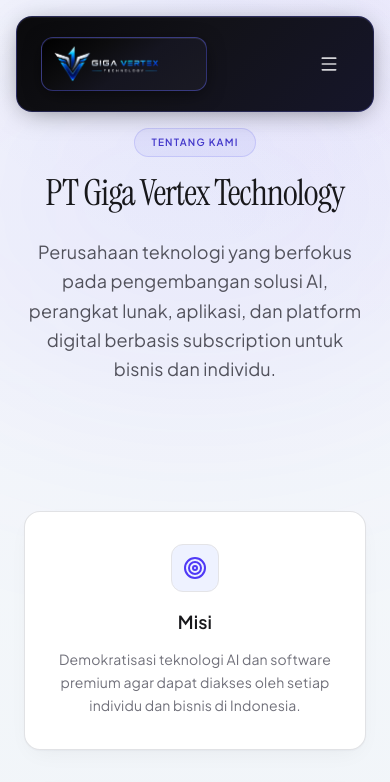
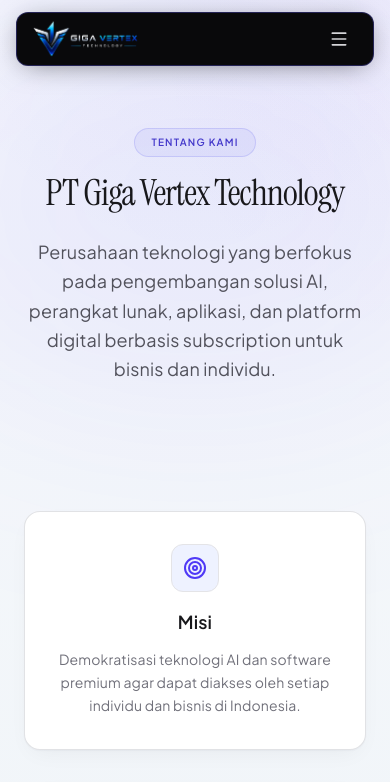
Before and after one commit to gigagroup/gigavertex-company-profile-fe, a Next.js app: page /about in a window 390 px wide. Shown: the top 782 px of the page. Built offline with nearby package versions, Linux system fonts and the light colour scheme.

Commit message:
Refactor Navbar and global styles; remove unused CSS for navbar and logo; enhance Navbar responsiveness and scrolling behavior; add ID to Hero section for better navigation.

```diff
--- a/src/app/globals.css
+++ b/src/app/globals.css
@@ -48,34 +48,6 @@
   box-shadow: 0 4px 24px -4px rgba(15, 23, 42, 0.08);
 }
 
-.navbar-dark {
-  background: linear-gradient(
-    135deg,
-    #0a0a0c 0%,
-    #121218 45%,
-    #16162a 100%
-  );
-  backdrop-filter: blur(16px);
-  -webkit-backdrop-filter: blur(16px);
-  border: 1px solid rgba(99, 102, 241, 0.28);
-  box-shadow:
-    0 4px 28px -8px rgba(0, 0, 0, 0.55),
-    inset 0 1px 0 rgba(255, 255, 255, 0.05);
-}
-
-.navbar-dark-overlay {
-  background: linear-gradient(
-    135deg,
-    rgba(0, 0, 0, 0.82) 0%,
-    rgba(12, 12, 18, 0.78) 50%,
-    rgba(18, 18, 30, 0.8) 100%
-  );
-  backdrop-filter: blur(14px);
-  -webkit-backdrop-filter: blur(14px);
-  border: 1px solid rgba(129, 140, 248, 0.22);
-  box-shadow: 0 4px 24px -8px rgba(0, 0, 0, 0.5);
-}
-
 .glass-card {
   background: var(--surface);
   border: 1px solid var(--border-default);
@@ -104,22 +76,6 @@
   color: rgba(255, 255, 255, 0.9);
   letter-spacing: 0.12em;
   backdrop-filter: blur(8px);
-}
-
-/* Logo — gradasi hitam di belakang logo (warna logo tidak diubah) */
-.logo-wrap {
-  background: linear-gradient(
-    145deg,
-    #000000 0%,
-    #0c0c0e 30%,
-    #151520 55%,
-    #1a1a24 100%
-  );
-  border: 1px solid rgba(99, 102, 241, 0.45);
-  box-shadow:
-    0 4px 20px -4px rgba(0, 0, 0, 0.65),
-    inset 0 1px 0 rgba(255, 255, 255, 0.08);
-  isolation: isolate;
 }
 
 .text-gradient-brand {
--- a/src/components/layout/Navbar.tsx
+++ b/src/components/layout/Navbar.tsx
@@ -10,39 +10,54 @@
 import { cn } from "@/lib/utils";
 
 const linkClass =
-  "rounded-lg px-4 py-2 text-[13px] font-medium tracking-wide text-zinc-300 transition-colors hover:bg-white/10 hover:text-white";
+  "rounded-lg px-4 py-1 text-[13px] font-medium tracking-wide text-zinc-300 transition-colors hover:bg-white/10 hover:text-white";
+
+const navButtonClass = "py-1.5";
 
 const linkClassMobile =
   "rounded-lg px-4 py-3 text-sm font-medium text-zinc-300 transition-colors hover:bg-white/10 hover:text-white";
 
 export function Navbar() {
   const pathname = usePathname();
+  const isHome = pathname === "/";
   const [isOpen, setIsOpen] = useState(false);
-  const [scrolled, setScrolled] = useState(false);
-
-  const isHome = pathname === "/";
-  const onHero = isHome && !scrolled;
-
-  useEffect(() => {
-    const handleScroll = () => setScrolled(window.scrollY > 24);
-    handleScroll();
-    window.addEventListener("scroll", handleScroll);
-    return () => window.removeEventListener("scroll", handleScroll);
-  }, []);
+  const [pastHero, setPastHero] = useState(!isHome);
 
   useEffect(() => {
     setIsOpen(false);
   }, [pathname]);
 
+  useEffect(() => {
+    if (!isHome) {
+      setPastHero(true);
+      return;
+    }
+
+    const hero = document.getElementById("home-hero");
+    if (!hero) return;
+
+    const observer = new IntersectionObserver(
+      ([entry]) => setPastHero(!entry.isIntersecting),
+      { threshold: 0 }
+    );
+
+    observer.observe(hero);
+    return () => observer.disconnect();
+  }, [isHome, pathname]);
+
+  const showDarkBar = !isHome || pastHero;
+
   return (
-    <header className="animate-nav-enter fixed top-0 right-0 left-0 z-50 px-4 pt-4 lg:px-8">
+    <header className="animate-nav-enter fixed top-0 right-0 left-0 z-50 px-4 pt-3 lg:px-8">
       <div
         className={cn(
-          "mx-auto max-w-7xl rounded-2xl px-2 py-2 transition-all duration-500",
-          onHero ? "navbar-dark-overlay" : "navbar-dark"
+          "mx-auto max-w-7xl rounded-xl px-1 py-0.5 transition-all duration-500",
+          showDarkBar
+            ? "border border-indigo-500/30 bg-zinc-950 shadow-[0_4px_28px_-8px_rgba(0,0,0,0.55)] backdrop-blur-md"
+            : "border-transparent bg-transparent shadow-none"
         )}
       >
-        <nav className="flex items-center justify-between px-4 py-3 lg:px-6">
+        <nav className="flex items-center justify-between px-3 py-1.5 lg:px-5">
           <LogoLink />
 
           <div className="hidden items-center gap-0.5 lg:flex">
@@ -61,17 +76,17 @@
           </div>
 
           <div className="hidden items-center gap-2 lg:flex">
-            <Button href="/contact" variant="hero-ghost" size="sm">
+            <Button href="/contact" variant="hero-ghost" size="sm" className={navButtonClass}>
               Masuk
             </Button>
-            <Button href="/pricing" variant="primary" size="sm">
+            <Button href="/pricing" variant="primary" size="sm" className={navButtonClass}>
               Mulai Sekarang
             </Button>
           </div>
 
           <button
             onClick={() => setIsOpen(!isOpen)}
-            className="rounded-lg p-2.5 text-zinc-300 transition-colors hover:bg-white/10 hover:text-white lg:hidden"
+            className="rounded-lg p-2 text-zinc-300 transition-colors hover:bg-white/10 hover:text-white lg:hidden"
             aria-label="Toggle menu"
           >
             {isOpen ? <X className="h-5 w-5" /> : <Menu className="h-5 w-5" />}
@@ -79,7 +94,14 @@
         </nav>
 
         {isOpen && (
-          <div className="rounded-b-2xl border-t border-white/10 px-4 py-4 lg:hidden">
+          <div
+            className={cn(
+              "rounded-b-2xl px-4 py-4 lg:hidden",
+              showDarkBar
+                ? "border-t border-white/10"
+                : "border-t border-white/20 bg-black/50 backdrop-blur-md"
+            )}
+          >
             <div className="flex flex-col gap-0.5">
               {navLinks.map((link) => (
                 <Link
--- a/src/components/sections/Hero.tsx
+++ b/src/components/sections/Hero.tsx
@@ -9,7 +9,10 @@
   const taglineEnd = company.tagline.split(" ").slice(3).join(" ");
 
   return (
-    <section className="relative h-svh min-h-[640px] w-full overflow-hidden">
+    <section
+      id="home-hero"
+      className="relative h-svh min-h-[640px] w-full overflow-hidden"
+    >
       <video
         className="absolute inset-0 h-full w-full object-cover"
         autoPlay
--- a/src/components/ui/LogoLink.tsx
+++ b/src/components/ui/LogoLink.tsx
@@ -12,7 +12,7 @@
     <Link
       href="/"
       className={cn(
-        "logo-wrap inline-flex shrink-0 items-center rounded-xl px-3 py-2 transition-opacity hover:opacity-95",
+        "inline-flex shrink-0 items-center transition-opacity hover:opacity-90",
         className
       )}
     >
```
